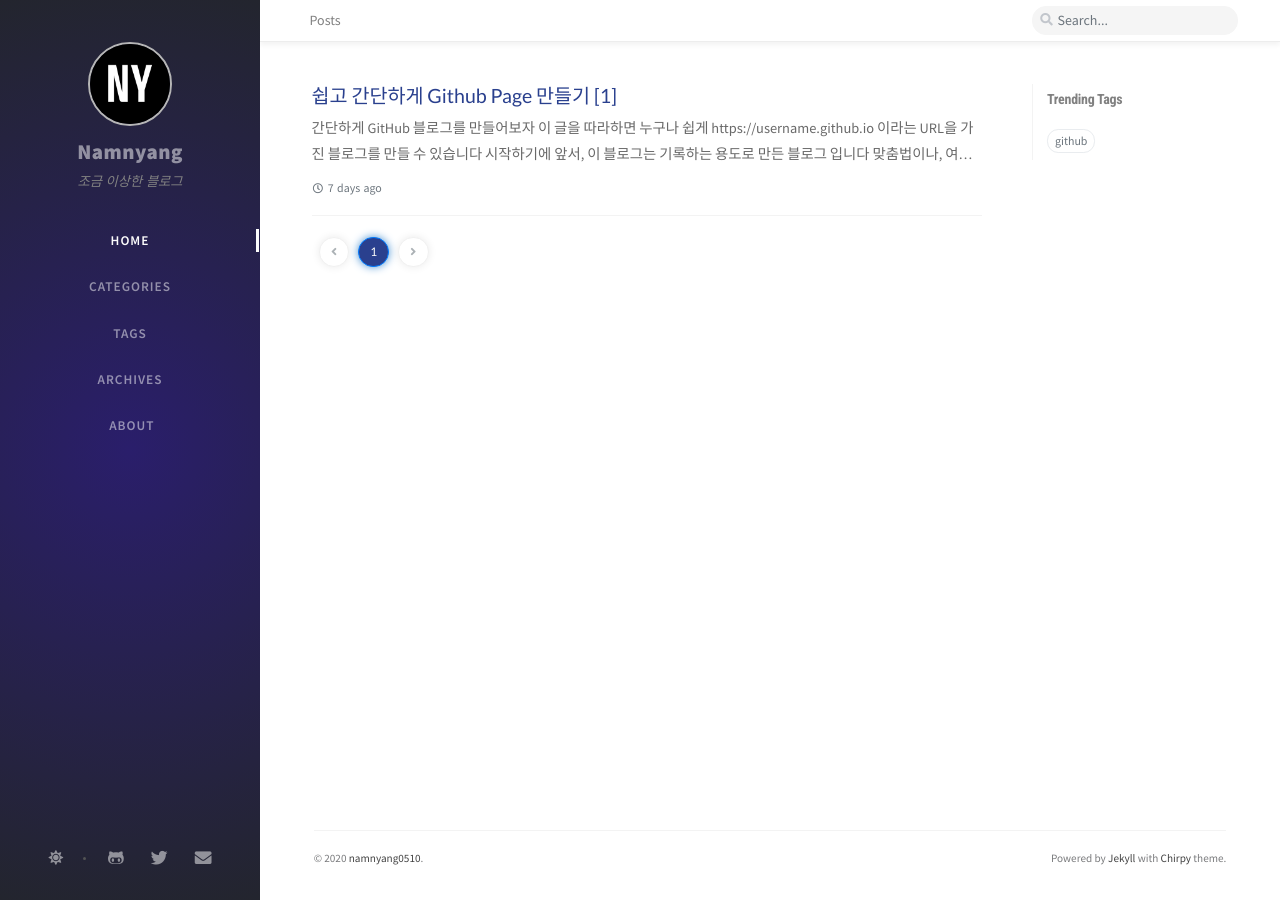
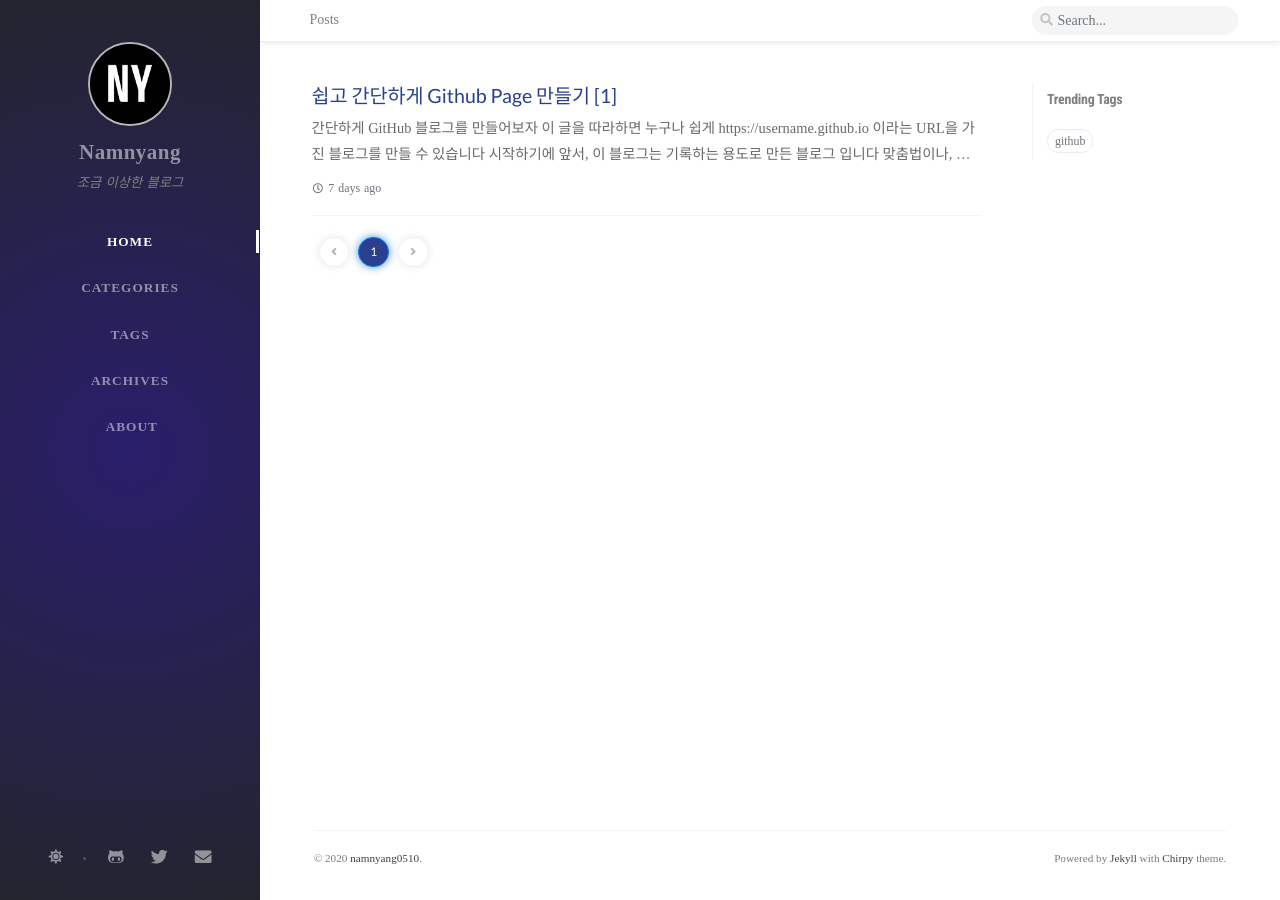
Before and after one commit to namnyang/namnyang.github.io, a Jekyll site: the page built from index.html, in a window 1280 px wide. Built offline with Jekyll 4.4.1, drawn with Linux system fonts in a browser that asks for light colours; nearby versions of some CDN libraries; some web fonts are replaced; the list of posts is cut into pages by our own code; comment, search, counter and statistics services are not loaded.

Commit message:
Update main.scss

```diff
--- a/assets/css/_addon/main.scss
+++ b/assets/css/_addon/main.scss
@@ -59,7 +59,8 @@ body {
   background: var(--body-bg);
   color: var(--text-color);
   -webkit-font-smoothing: antialiased;
-  font-family: 'IBMPlexSansKR-Regular','Source Sans Pro', 'Microsoft Yahei', sans-serif;
+  font-family: 'IBMPlexSansKR-Regular';
+//     ,'Source Sans Pro', 'Microsoft Yahei', sans-serif;
 }
 
 /*--- sidebar layout ---*/
```
